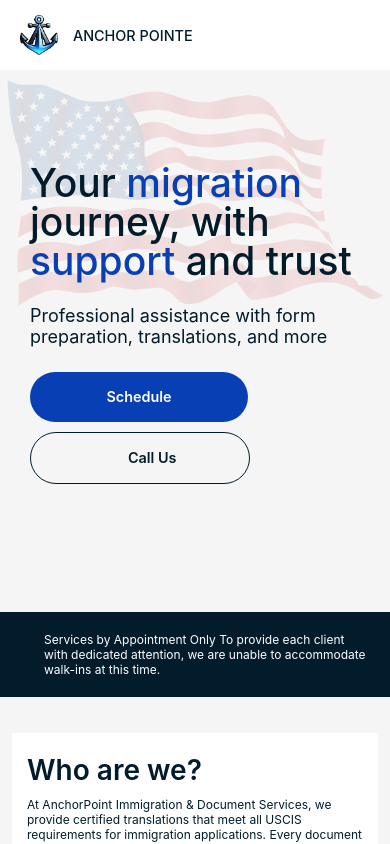
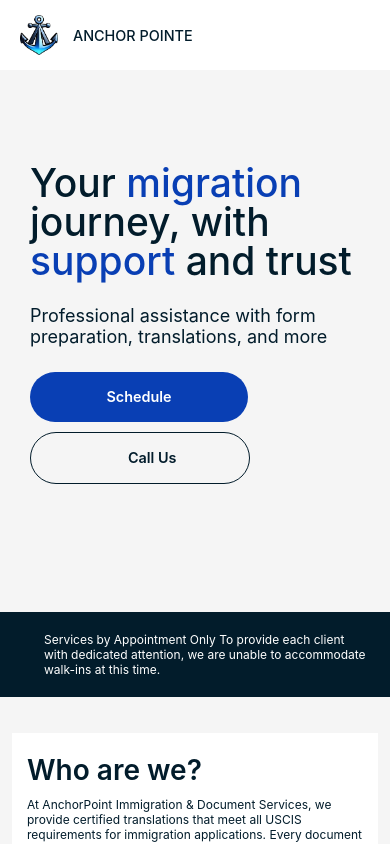
Before and after one commit to geraldSerra/anchor-pointe, a React (Create React App) app: page / in a window 390 px wide. Built offline with nearby package versions, Linux system fonts and the light colour scheme; some icons are missing.

Commit message:
Hero opacity changed to 0.15

```diff
--- a/src/components/Hero/Hero.module.css
+++ b/src/components/Hero/Hero.module.css
@@ -113,9 +113,9 @@ a {
     display: none;
   }
 
-  .flag {
+  /* .flag {
     opacity: 0.12;
-  }
+  } */
 
   .info {
     display: flex;
--- a/src/components/Hero/Hero.tsx
+++ b/src/components/Hero/Hero.tsx
@@ -7,7 +7,7 @@ import PhoneIcon from "@mui/icons-material/Phone";
 const Hero = () => {
   return (
     <div className={styles.container}>
-      <img className={styles.flag} src={flag} alt="USA flag" />
+      {/* <img className={styles.flag} src={flag} alt="USA flag" /> */}
       <div className={styles.content}>
         <img
           className={styles.img}
```
